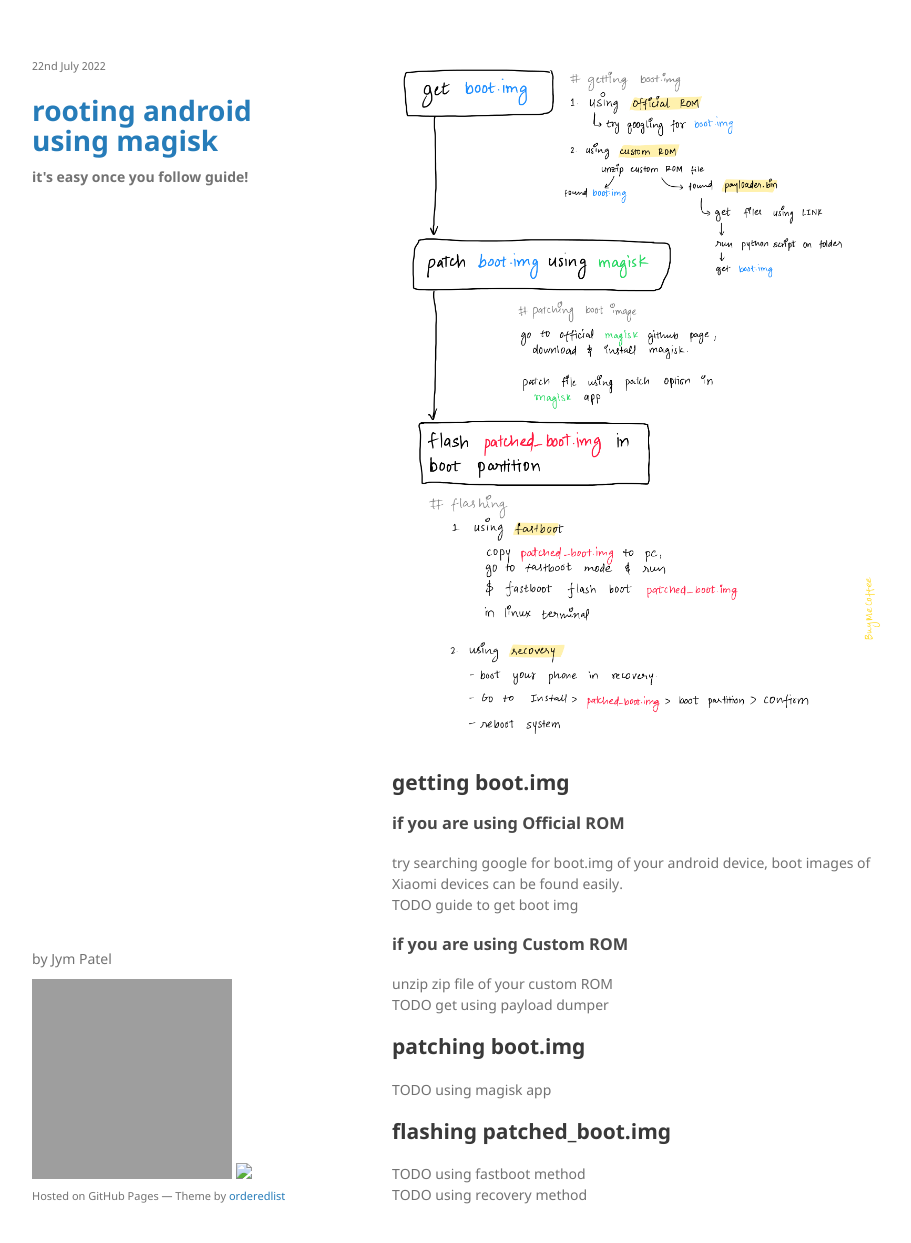
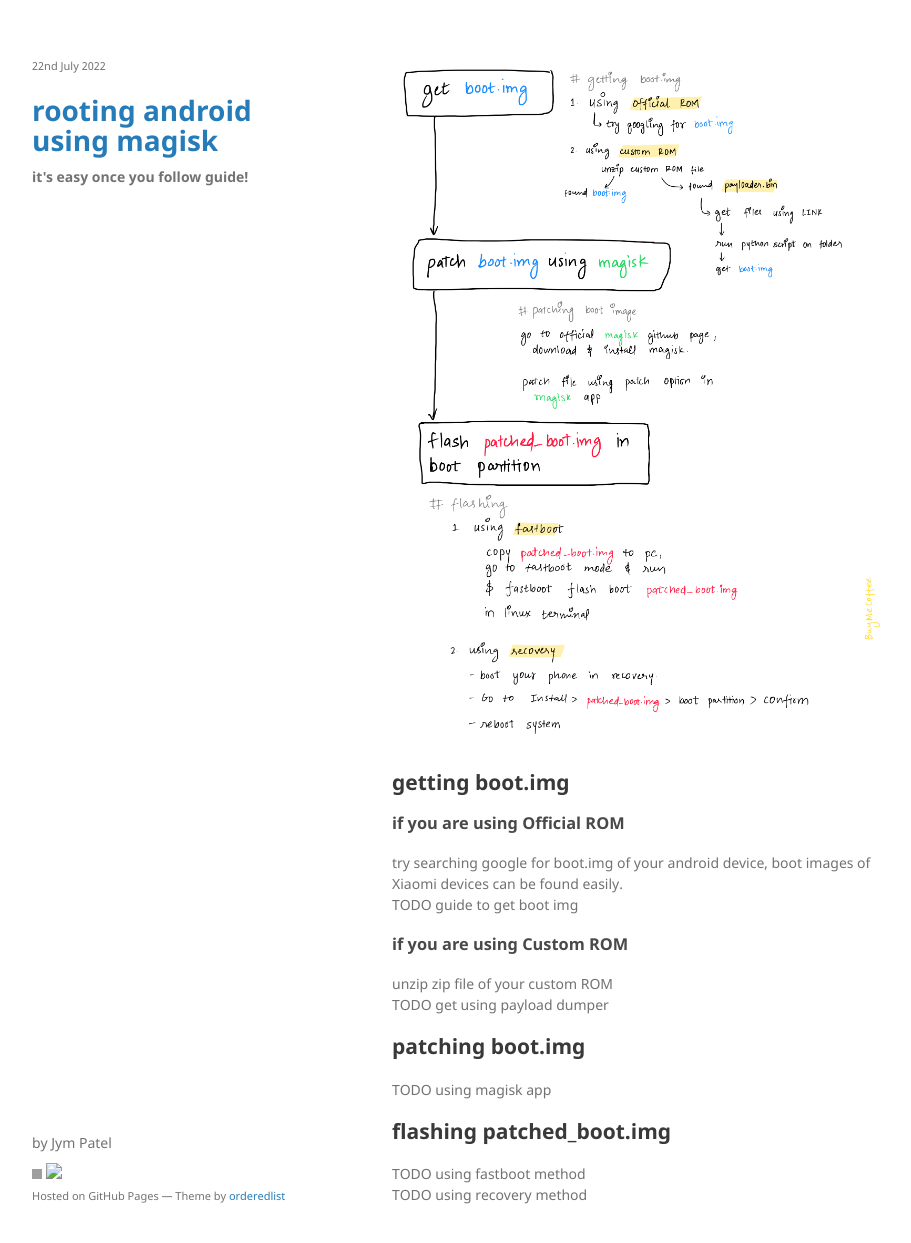
Before and after one commit to jayam04/jympatel.github.io, a Jekyll site: the page built from posts/22.07.22/rooting_android.md, in a window 1280 px wide and 1275 px high. Shown: the top 1243 px of the window, without its empty margins (178-1089 px from the left). Built offline with Jekyll 4.4.1, drawn with Linux system fonts in a browser that asks for light colours; our own code applies the rules of GitHub Pages for plain Markdown files; the repository's description, which GitHub fills in, is left out; grey boxes are pictures that could not be loaded.

Commit message:
fixing image size

```diff
--- a/_layouts/default.html
+++ b/_layouts/default.html
@@ -59,7 +59,7 @@
 
         <!-- AUTHOR PHOTO -->
         {% if page.post.author_photo %}
-        <img src="{{ page.post.author_photo }}" class="author_photo">
+        <img src="{{ page.post.author_photo }}" width="10" height="10">
         {% endif %}
 
         <!-- BUY ME A COFFEE -->
--- a/_sass/jekyll-theme-minimal.scss
+++ b/_sass/jekyll-theme-minimal.scss
@@ -71,11 +71,6 @@ a:hover small {
 
 .author {
   margin: 0 0 10px;
-}
-
-.author_photo {
-  width: 50;
-  height: 50;
 }
 
 blockquote {
```
